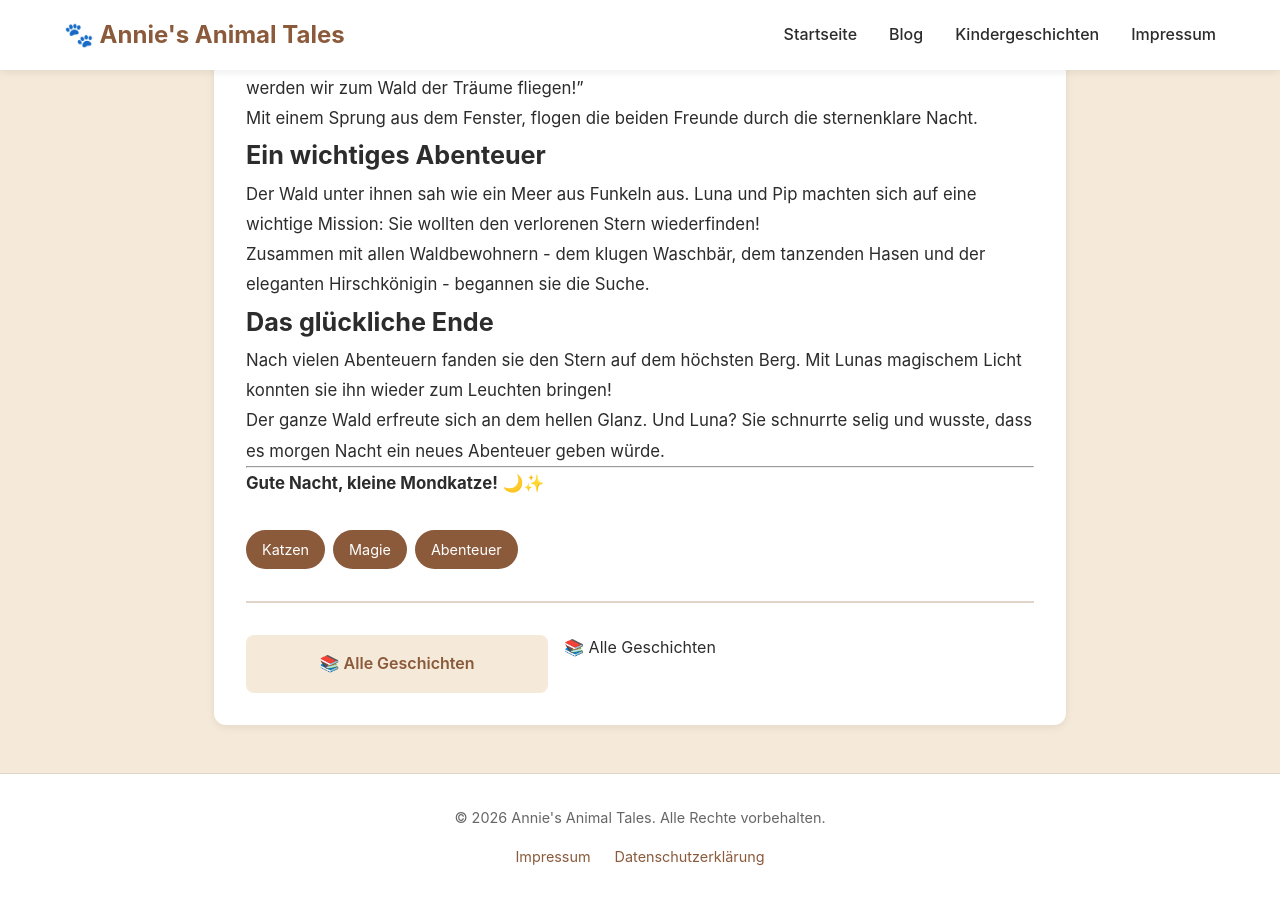
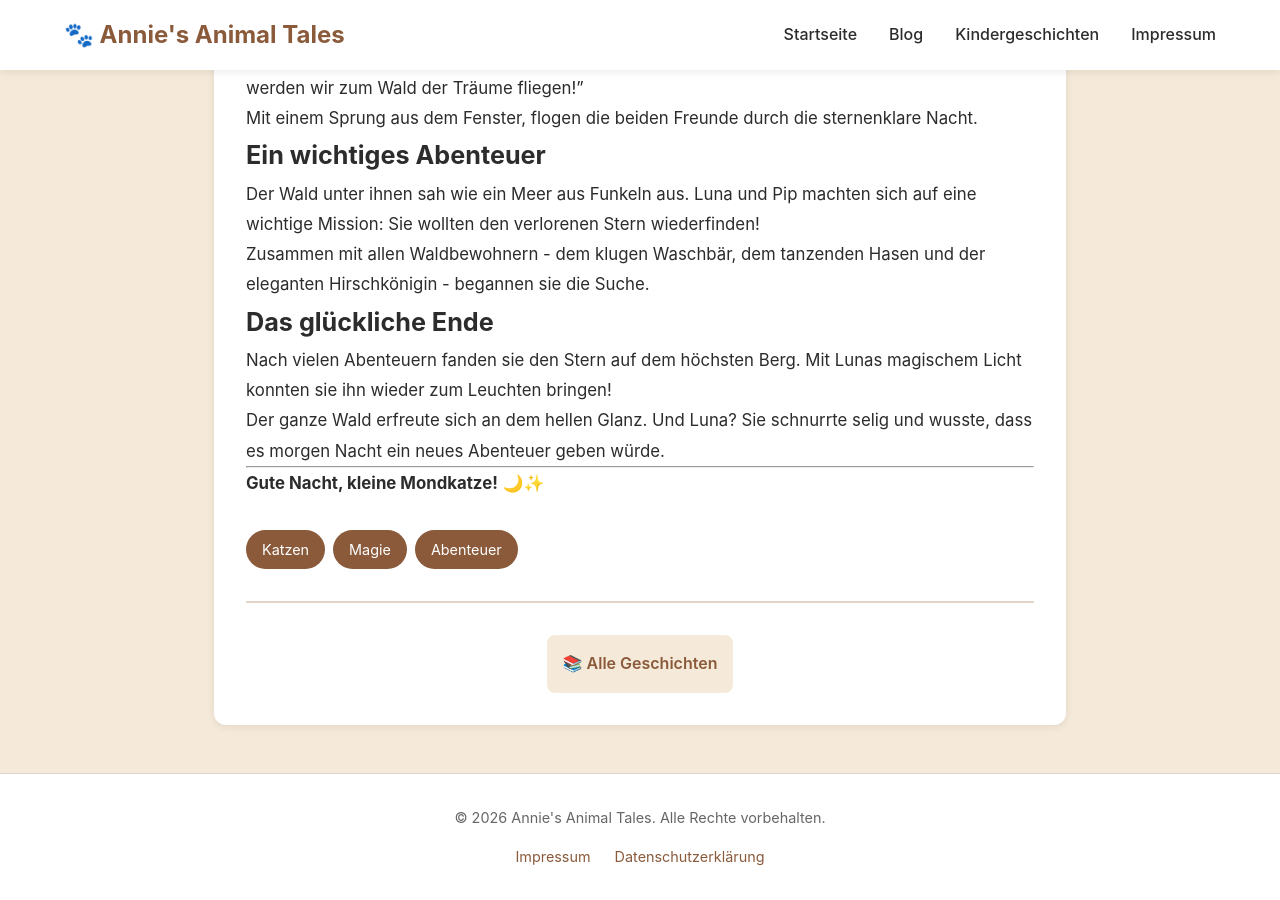
Before and after one commit to M-Tarantino/Annies-animal-tales, a Jekyll site: the page built from docs/_kindergeschichten/2026-09-08-luna-mondkatze.md, in a window 1280 px wide and 900 px high, scrolled down 852 px. Built offline with Jekyll 4.4.1, drawn with Linux system fonts in a browser that asks for light colours.

Commit message:
Aktualisieren von story.html

```diff
--- a/docs/_layouts/story.html
+++ b/docs/_layouts/story.html
@@ -11,7 +11,7 @@
       {% if page.age_group %}<span class="age-badge">{{ page.age_group }}</span>{% endif %}
       {% if page.reading_time %}<span>📖 {{ page.reading_time }} Min</span>{% endif %}
     </div>
-    {% if page.image %}<img src="{{ page.image }}" alt="{{ page.title }}" class="story-image">{% endif %}
+    {% if page.image %}<img src="{{ page.image | relative_url }}" alt="{{ page.title }}" class="story-image">{% endif %}
   </header>
   <div class="story-content">
     {{ content }}
@@ -22,9 +22,8 @@
   </div>
   {% endif %}
   <nav class="story-nav">
-    {% if page.previous %}<a href="{{ page.previous.url }}">← {{ page.previous.title }}</a>{% endif %}
+    {% if page.previous %}<a href="{{ page.previous.url | relative_url }}">← {{ page.previous.title }}</a>{% else %}<span></span>{% endif %}
     <a href="{{ '/kindergeschichten/' | relative_url }}">📚 Alle Geschichten</a>
-📚 Alle Geschichten</a>
-    {% if page.next %}<a href="{{ page.next.url }}">{{ page.next.title }} →</a>{% endif %}
+    {% if page.next %}<a href="{{ page.next.url | relative_url }}">{{ page.next.title }} →</a>{% else %}<span></span>{% endif %}
   </nav>
 </article>
```
